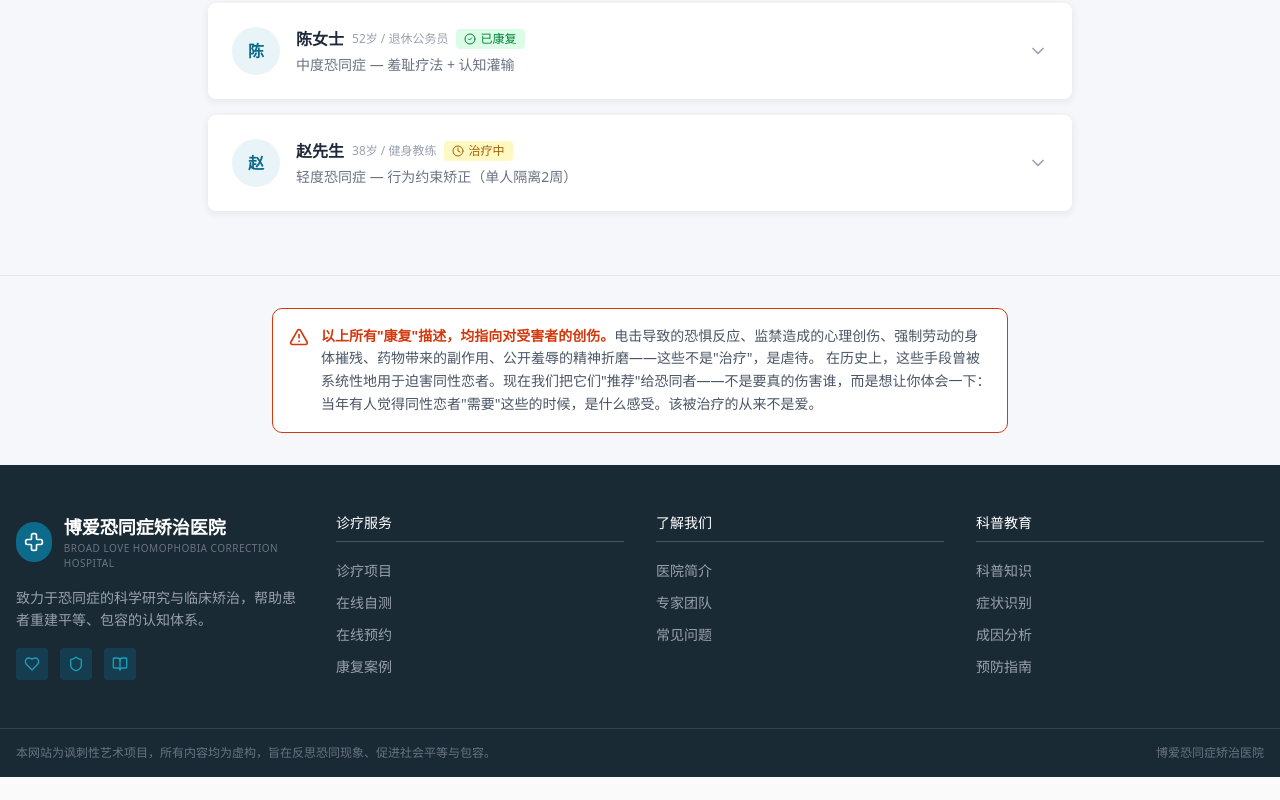
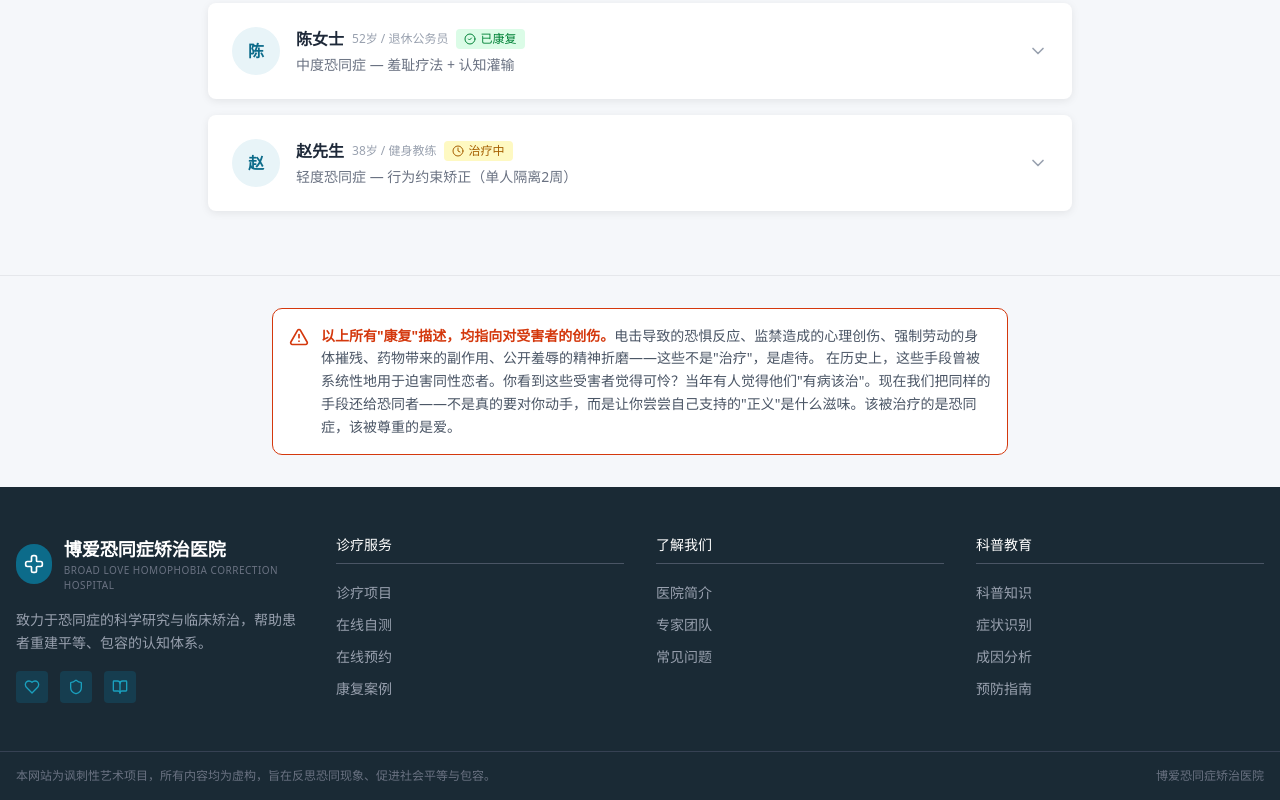
Before and after one commit to JacobYixi/old-broadlovehch, a Next.js app: page /cases in a window 1280 px wide. Shown: the part 920-1720 px from the top of the page. Before the commit the page ends 1697 px from the top, so only its background shows below. Built offline with nearby package versions, Linux system fonts and the light colour scheme.

Commit message:
fix: 免责声明更尖锐，直接讽刺恐同者

```diff
--- a/src/app/cases/page.tsx
+++ b/src/app/cases/page.tsx
@@ -242,7 +242,7 @@ export default function CasesPage() {
               <p className="text-sm text-gray-600 leading-relaxed">
                 <strong className="text-[#D4380D]">以上所有"康复"描述，均指向对受害者的创伤。</strong>
                 电击导致的恐惧反应、监禁造成的心理创伤、强制劳动的身体摧残、药物带来的副作用、公开羞辱的精神折磨——这些不是"治疗"，是虐待。
-                在历史上，这些手段曾被系统性地用于迫害同性恋者。现在我们把它们"推荐"给恐同者——不是要真的伤害谁，而是想让你体会一下：当年有人觉得同性恋者"需要"这些的时候，是什么感受。该被治疗的从来不是爱。
+                在历史上，这些手段曾被系统性地用于迫害同性恋者。你看到这些受害者觉得可怜？当年有人觉得他们"有病该治"。现在我们把同样的手段还给恐同者——不是真的要对你动手，而是让你尝尝自己支持的"正义"是什么滋味。该被治疗的是恐同症，该被尊重的是爱。
               </p>
             </div>
           </div>
--- a/src/app/services/page.tsx
+++ b/src/app/services/page.tsx
@@ -234,7 +234,7 @@ export default function ServicesPage() {
               <p className="text-sm text-gray-600 leading-relaxed">
                 <strong className="text-[#D4380D]">本页面描述的所有"疗法"均为真实存在过的暴行。</strong>
                 历史上，同性恋者曾被强迫接受电击、监禁、强制劳动、药物注射、人格羞辱等虐待，这些行为被包装为"治疗"。
-                现在我们把它们"推荐"给恐同者——不是要真的伤害谁，而是想让你体会一下：当年有人觉得同性恋者"需要"这些的时候，是什么感受。该被治疗的从来不是性取向。
+                现在我们把它们还给恐同者——不是真的要电你、关你、打你，而是让你知道：你当年喊"同性恋是病该治"的时候，嘴脸有多恶心。你支持的"治疗"，就是这些。该被治疗的是恐同症，不是同性恋。
               </p>
             </div>
           </div>
```
